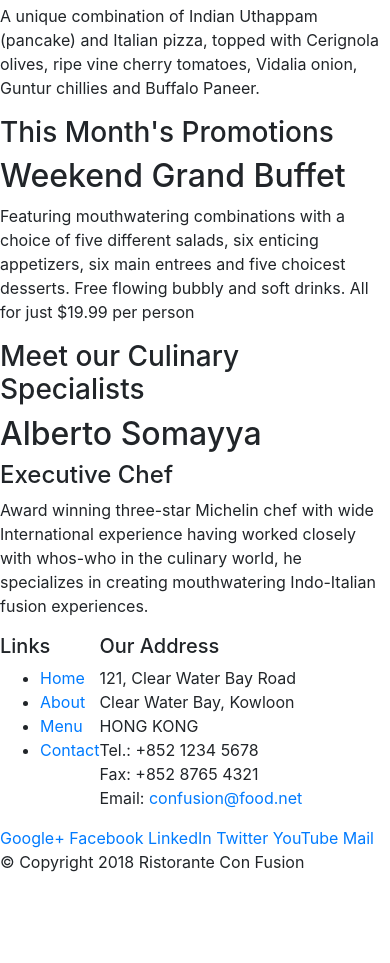
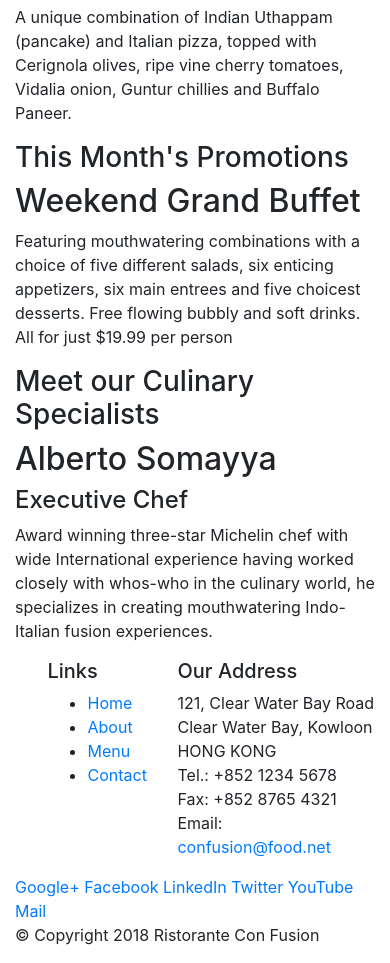
Before and after one commit to codershona/restaurant_site, a website: page index.html in a window 390 px wide. Shown: the part 430-1393 px from the top of the page. Before the commit the page ends 1320 px from the top, so only its background shows below. Drawn offline with nearby package versions, Linux system fonts and the light colour scheme.

Commit message:
responsive grid is done

```diff
--- a/index.html
+++ b/index.html
@@ -19,11 +19,11 @@
     <header class="jumbotron">
         <div class="container">
             <div class="row">
-                <div>
+                <div class="col-12 col-sm-6">
                     <h1>Ristorante con Fusion</h1>
                     <p>We take inspiration from the World's best cuisines, and create a unique fusion experience. Our lipsmacking creations will tickle your culinary senses!</p>
                 </div>
-                <div>
+                <div class="col-12 col-sm-6">
                 </div>
             </div>
         </div>
@@ -31,10 +31,10 @@
 
     <div class="container">
         <div class="row">
-            <div>
+            <div class="col-12 col-sm-4 order-sm-last col-md-3">
                 <h3>Our Lipsmacking Culinary Creations</h3>
             </div>
-            <div>
+            <div class="col col-sm order-sm-first col-md">
                 <h2>Uthappizza</h2>
                 <p>A unique combination of Indian Uthappam (pancake) and Italian pizza, topped with Cerignola olives, ripe vine cherry tomatoes, Vidalia onion, Guntur chillies and Buffalo Paneer.</p>
             </div>
@@ -42,20 +42,20 @@
 
 
         <div class="row">
-            <div>
+            <div class="col-12 col-sm-4 order-sm-last col-md-3">
                 <h3>This Month's Promotions</h3>
             </div>
-            <div>
+            <div class="col col-sm order-sm-first col-md">
                 <h2>Weekend Grand Buffet</h2>
                 <p>Featuring mouthwatering combinations with a choice of five different salads, six enticing appetizers, six main entrees and five choicest desserts. Free flowing bubbly and soft drinks. All for just $19.99 per person </p>
             </div>
         </div>
 
         <div class="row">
-            <div>
+            <div class="col-12 col-sm-4 order-sm-last col-md-3">
                 <h3>Meet our Culinary Specialists</h3>
             </div>
-            <div>
+            <div class="col col-sm order-sm-first col-md">
                 <h2>Alberto Somayya</h2>
                 <h4>Executive Chef</h4>
                 <p>Award winning three-star Michelin chef with wide International experience having worked closely with whos-who in the culinary world, he specializes in creating mouthwatering Indo-Italian fusion experiences. </p>
@@ -66,7 +66,7 @@
     <footer>
         <div class="container">
             <div class="row">
-                <div>
+                <div class="col-4 offset-1 col-sm-2">
                     <h5>Links</h5>
                     <ul>
                         <li><a href="#">Home</a></li>
@@ -75,7 +75,7 @@
                         <li><a href="#">Contact</a></li>
                     </ul>
                 </div>
-                <div>
+                <div class="col-7 col-sm-5">
                     <h5>Our Address</h5>
                     <address>
 		              121, Clear Water Bay Road<br>
@@ -86,7 +86,7 @@
 		              Email: <a href="mailto:confusion@food.net">confusion@food.net</a>
 		           </address>
                 </div>
-                <div>
+                <div class="col-12 col-sm-4">
                     <div>
                         <a href="http://google.com/+">Google+</a>
                         <a href="http://www.facebook.com/profile.php?id=">Facebook</a>
@@ -98,7 +98,7 @@
                 </div>
            </div>
            <div class="row">
-                <div>
+                <div class="col-auto">
                     <p>© Copyright 2018 Ristorante Con Fusion</p>
                 </div>
            </div>
```
